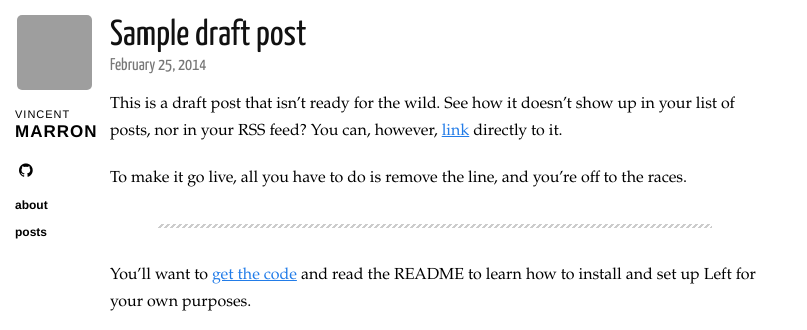
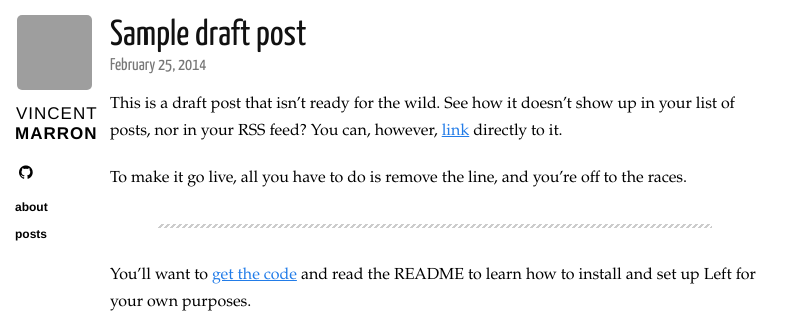
Before and after one commit to VinceMarron/vincemarron.github.io, a Jekyll site: the page built from _posts/2014-02-25-draft.markdown, in a window 1280 px wide. Shown: the top 330 px of the page, without its empty margins (0-807 px from the left). Built offline with Jekyll 4.4.1, drawn with Linux system fonts in a browser that asks for light colours; nearby versions of some CDN libraries; comment, search, counter and statistics services are not loaded; grey boxes are pictures that could not be loaded.

Commit message:
small changes

```diff
--- a/css/base.scss
+++ b/css/base.scss
@@ -35,8 +35,8 @@ a {
     text-transform: uppercase;
     margin: 10px 0 20px 0;
     #fname {
-      padding-left: 0px;
-      font-size: 11px;
+      padding-left: 1px;
+      font-size: 17px;
       letter-spacing: 1px;
       color: black;
     }
```
Also changed, not shown: 2 other files.
